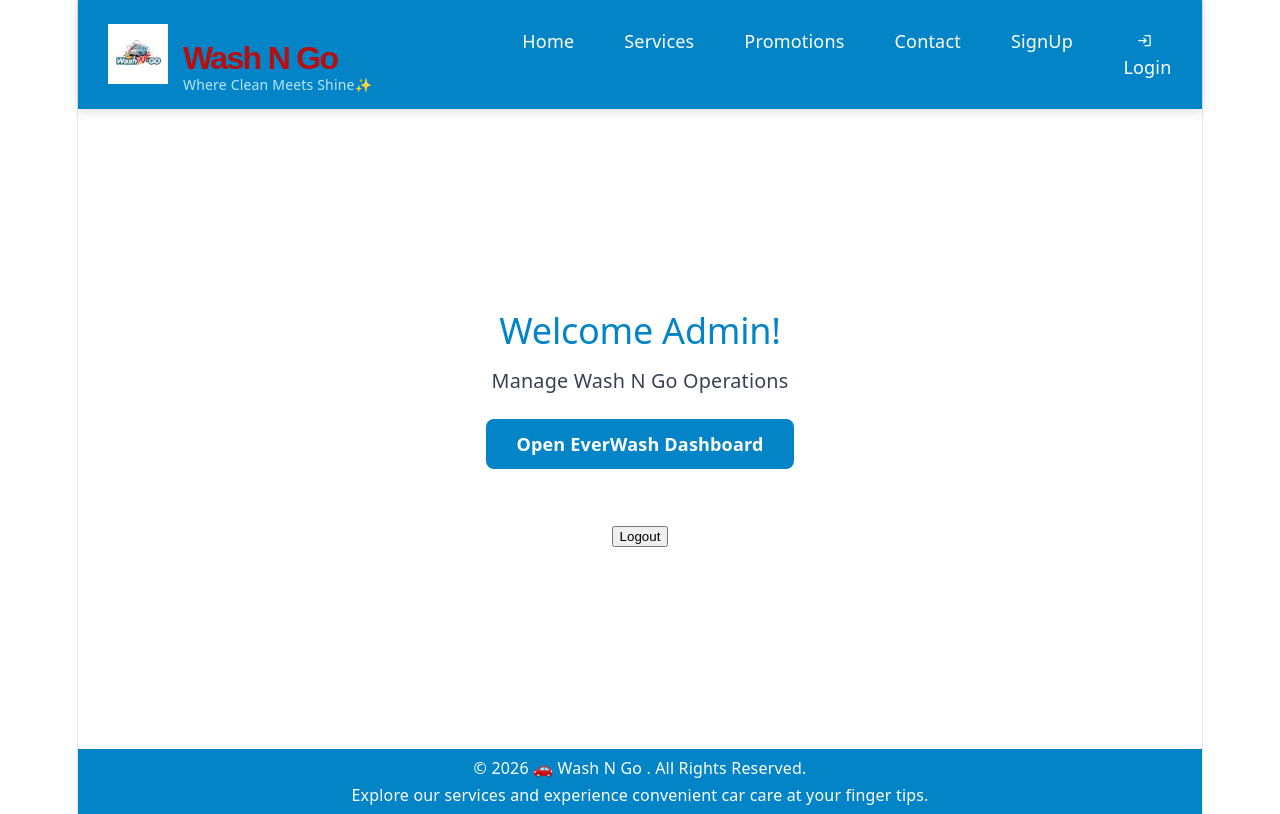
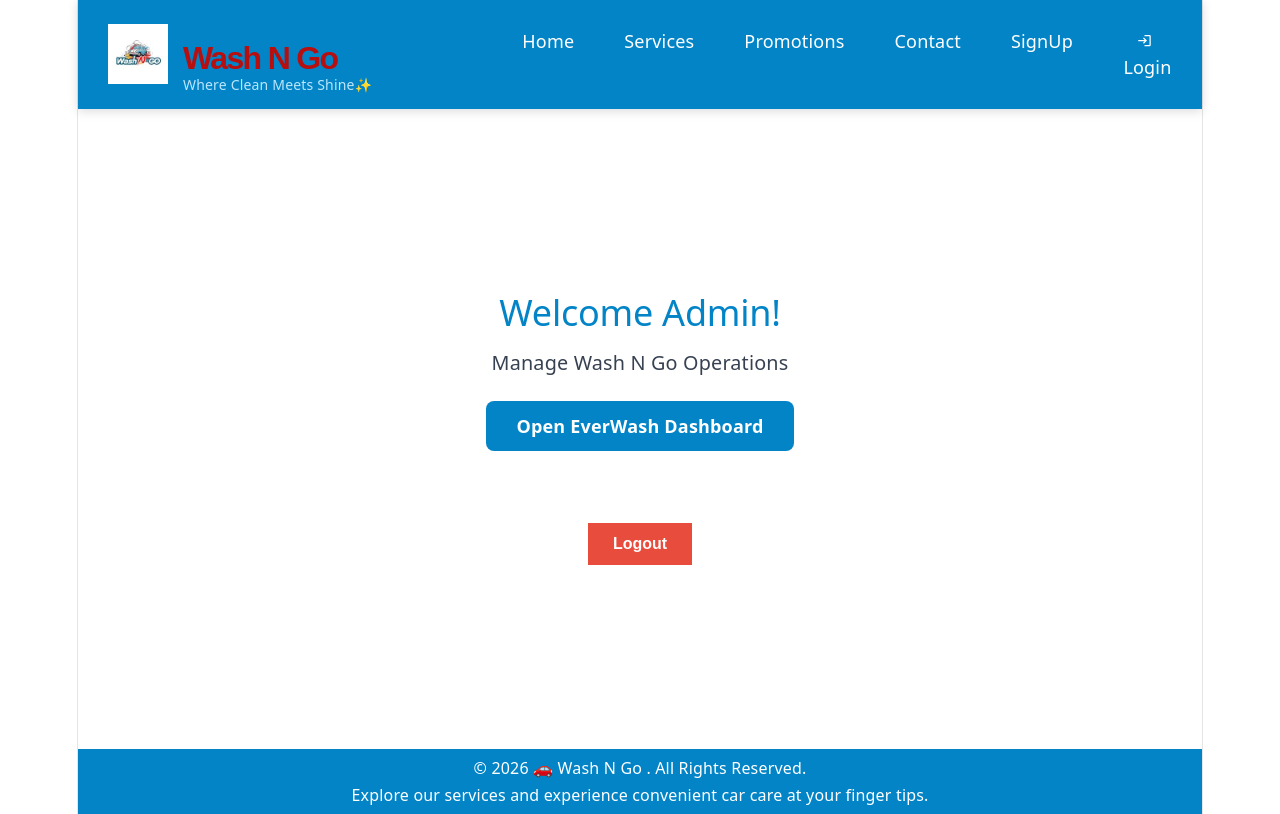
Before and after one commit to nsanthipriya999-wq/capstone, a React app in the folder frontend/: page /admin-dashboard in a window 1280 px wide. Built offline with nearby package versions, Linux system fonts and the light colour scheme; no server answers; sample sign-in values are in the browser's storage; the HTML template or start-up script is replaced by a standard one.

Commit message:
css admin dashboard

```diff
--- a/frontend/src/App.css
+++ b/frontend/src/App.css
@@ -535,3 +535,25 @@ margin-top:2px;
 .review-card h3 {
   margin-bottom: .5rem;
 }
+
+/*------Logout Button-------------*/
+.logout-btn{
+  background-color:#e74c3c;
+  color:white;
+  border:none;
+  padding:12px 25px;
+  border-radius:8 px;
+  font-size:16px;
+  font-weight:600;
+  cursor:pointer;
+  transition:all 0.3s ease;
+  margin-top:20px;
+}
+.logout-btn:hover{
+  background-color:#c0392b;
+  transform:scale(1.05);
+}
+
+.logout-btn:active{
+  transform:scale(0.95);
+}
--- a/frontend/src/components/Logout.jsx
+++ b/frontend/src/components/Logout.jsx
@@ -16,7 +16,7 @@ export default function Logout(){
          }
             return (
                 <div>
-                <button onClick={handleLogout}>Logout</button>
+                <button className="logout-btn" onClick={handleLogout}>Logout</button>
                 </div>
             );
           }
```
